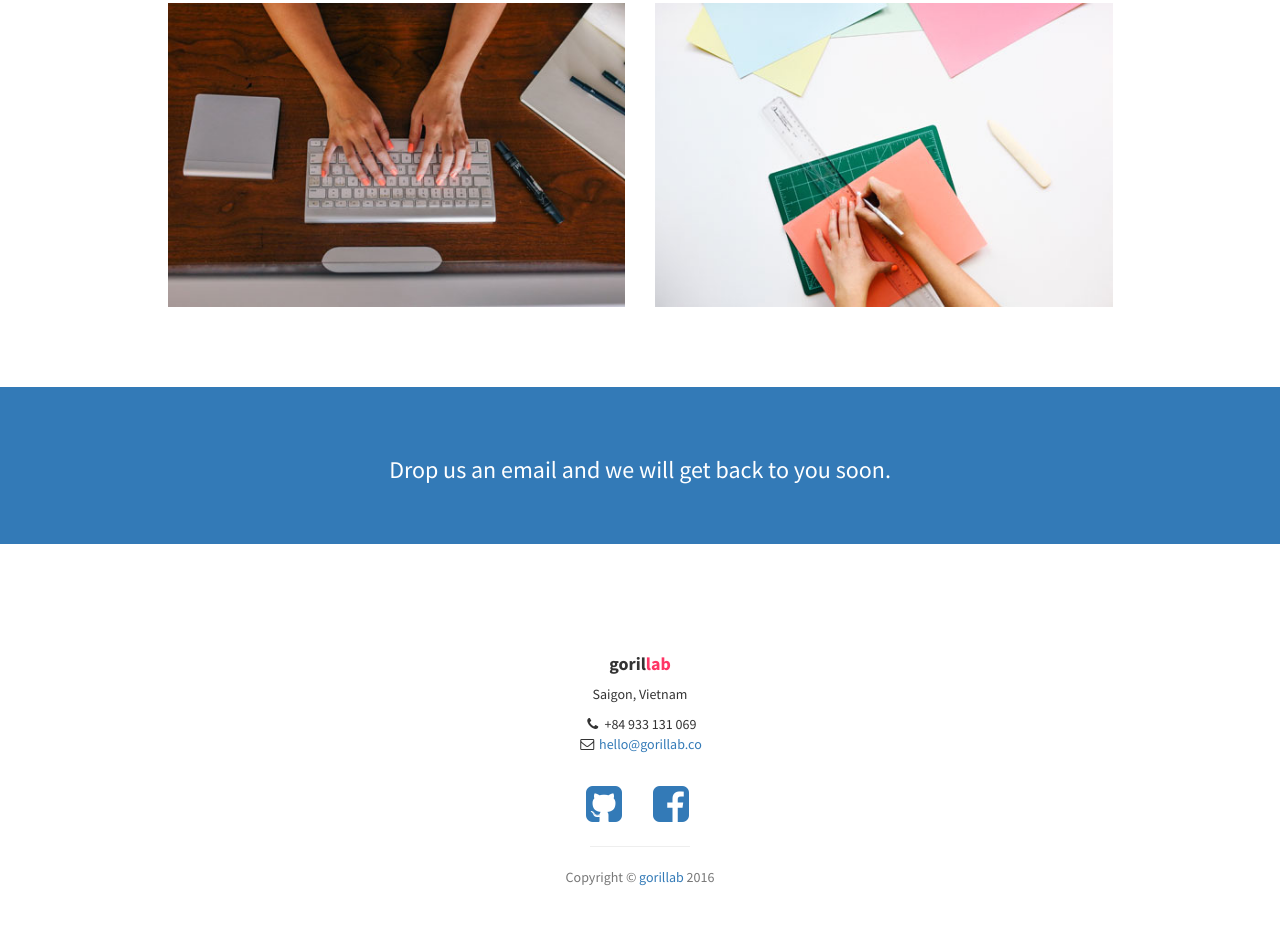
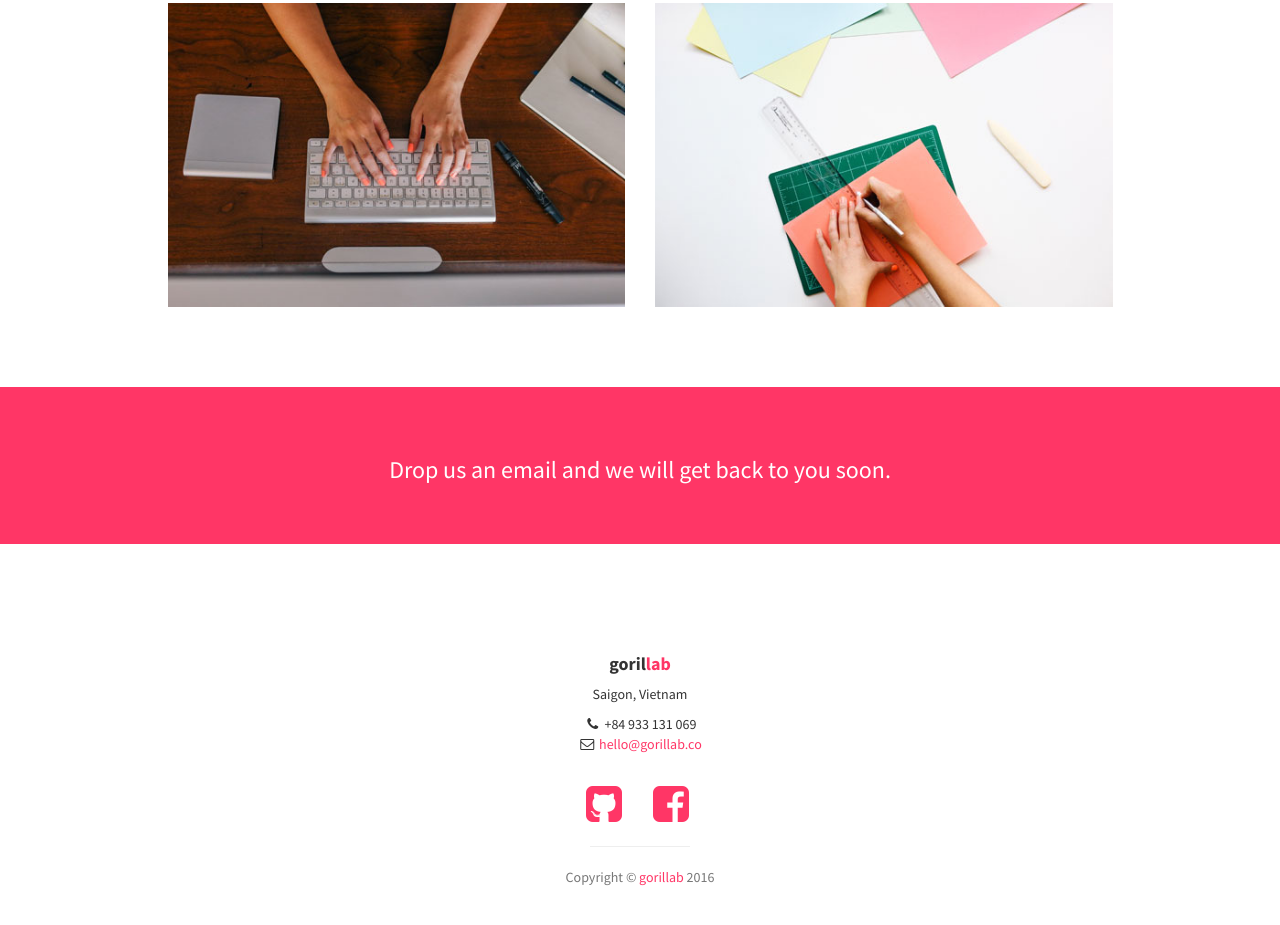
Before and after one commit to gorillab/gorillab.github.io, a plain HTML site: page index.html in a window 1280 px wide. Shown: the part 2324-3249 px from the top of the page. Drawn offline with Linux system fonts and the light colour scheme.

Commit message:
Change links and primary background color

```diff
--- a/css/gorillab.css
+++ b/css/gorillab.css
@@ -14,6 +14,14 @@ body {
 
 body {
     font-family: "Source Sans Pro","Helvetica Neue",Helvetica,Arial,sans-serif;
+}
+
+a {
+    color: #ff3666;
+}
+
+.bg-primary {
+    background-color: #ff3666;
 }
 
 .text-vertical-center {
```
